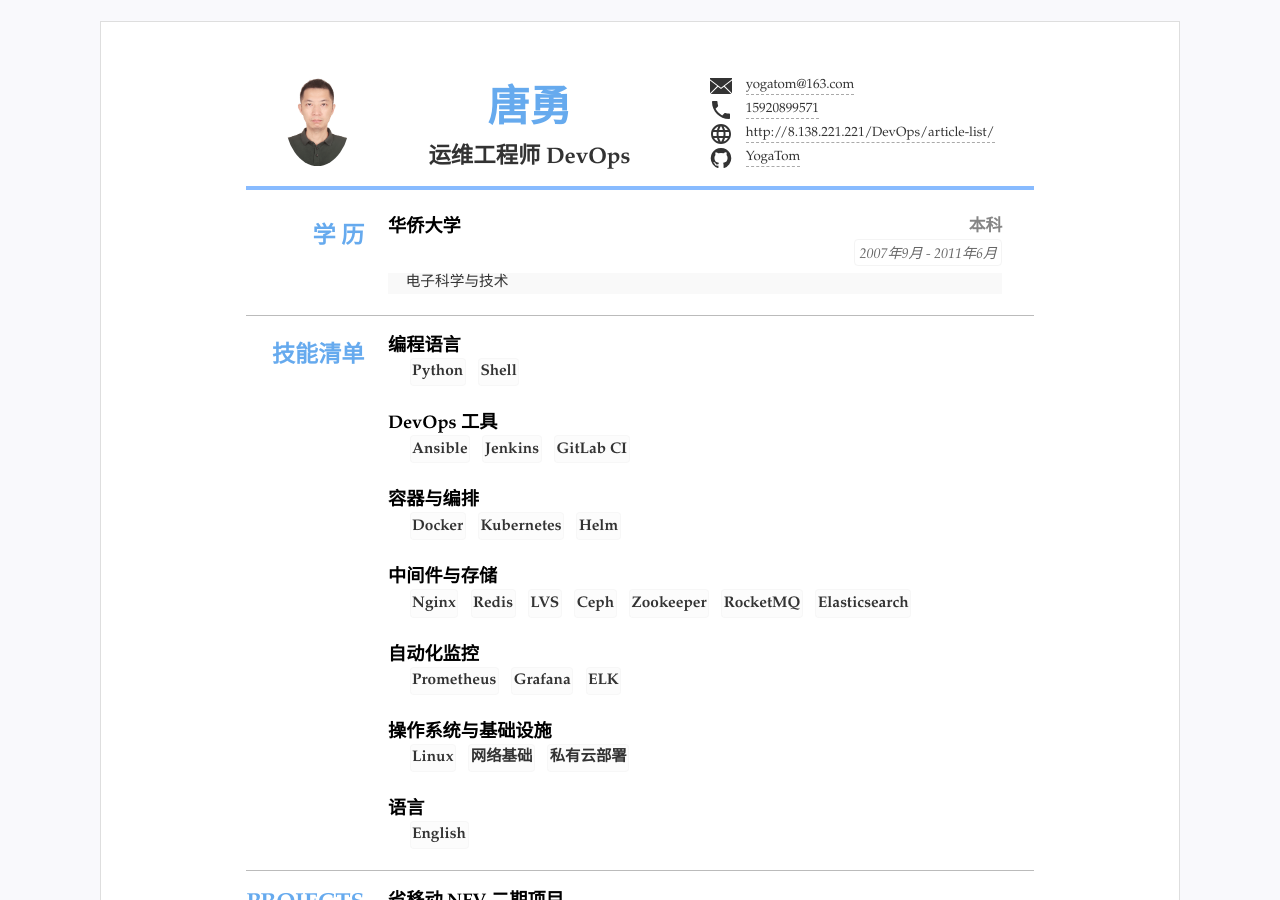
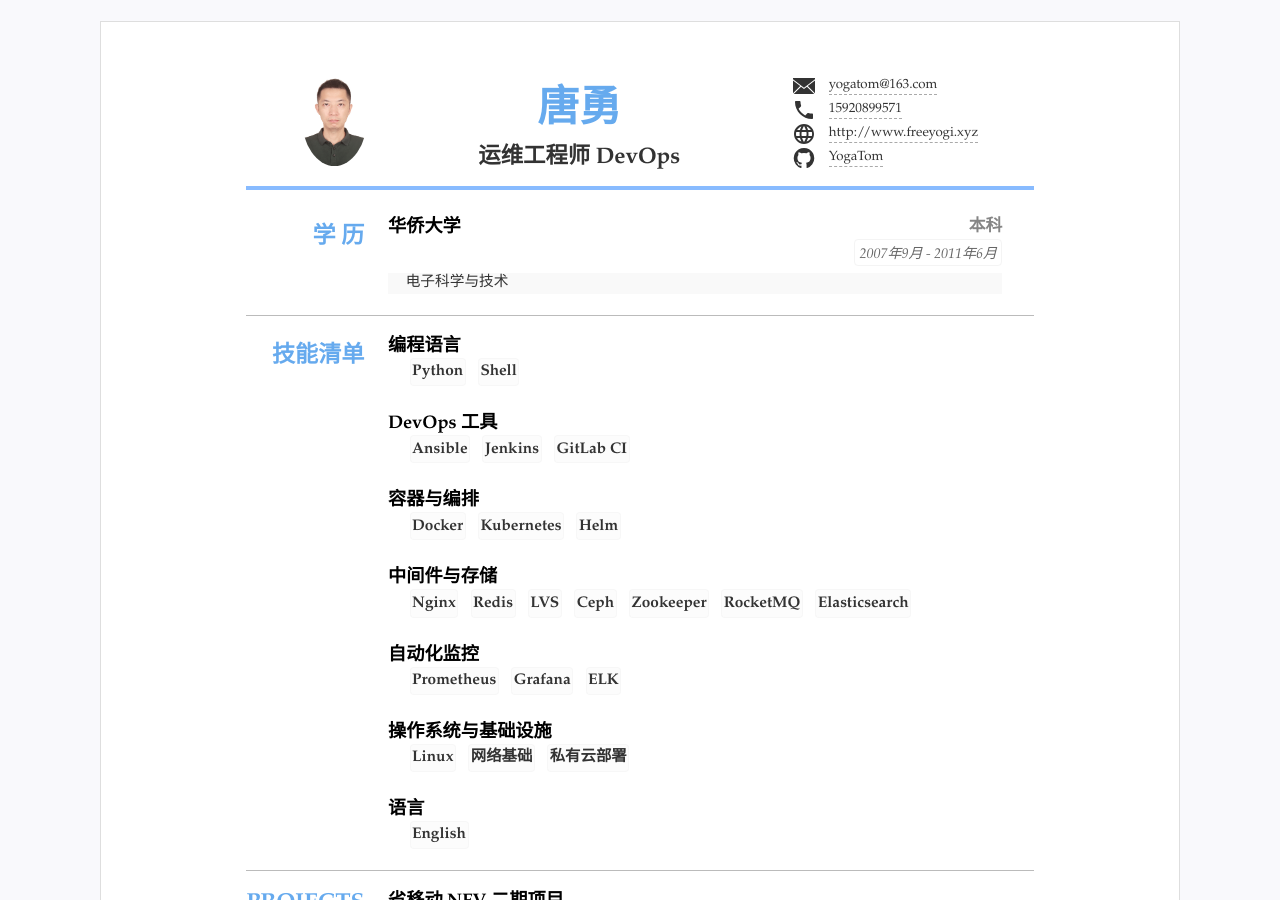
Before and after one commit to YogaTom/resume, a Jekyll site: the page built from index.html, in a window 1280 px wide and 900 px high. Built offline with Jekyll 4.4.1, drawn with Linux system fonts in a browser that asks for light colours; part of the change alters nothing that is shown; some of the changed text lies outside the part shown.

Commit message:
Update resume.yml

```diff
--- a/_data/resume.yml
+++ b/_data/resume.yml
@@ -15,8 +15,8 @@ contact: #联系方式连接等3~5行
 - text: "15920899571"
   href: 'tel:15920899571'
   icon: 'icons/phone.svg'
-- text: "http://8.138.221.221/DevOps/article-list/"
-  href: 'http://8.138.221.221/DevOps/article-list/'
+- text: "http://www.freeyogi.xyz"
+  href: 'http://www.freeyogi.xyz'
   icon: 'icons/web.svg'
 - text: "YogaTom"
   href: 'https://github.com/YogaTom'
@@ -157,11 +157,6 @@ others: #其他列表显示
     - 马拉松越野
     - 书籍:人文、传记、历史
 
-  - title: "特别说明"
-    list: #单行列表
-    - Blog的域名还在备案中, 暂时只能用IP登陆和查看
-
-
   # - title: 列表
   #   list:
   #   - 第一项
```
